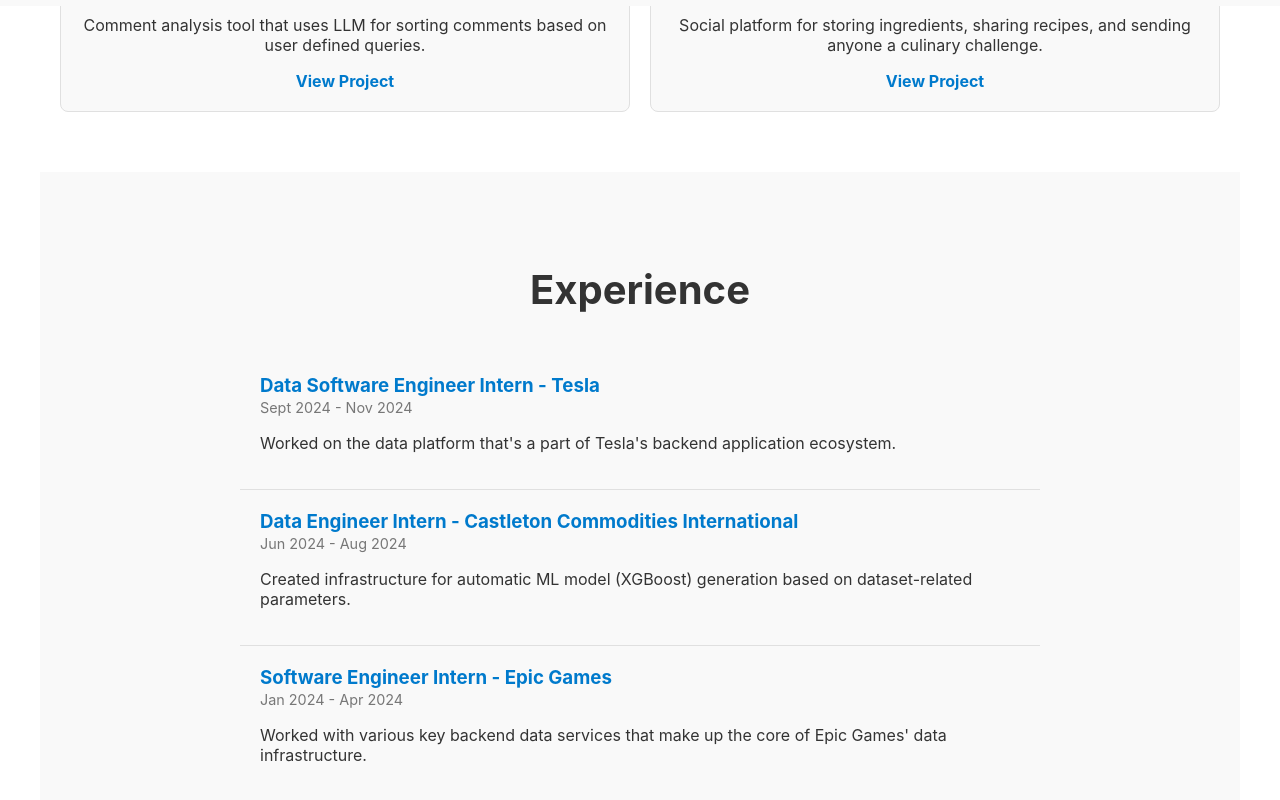
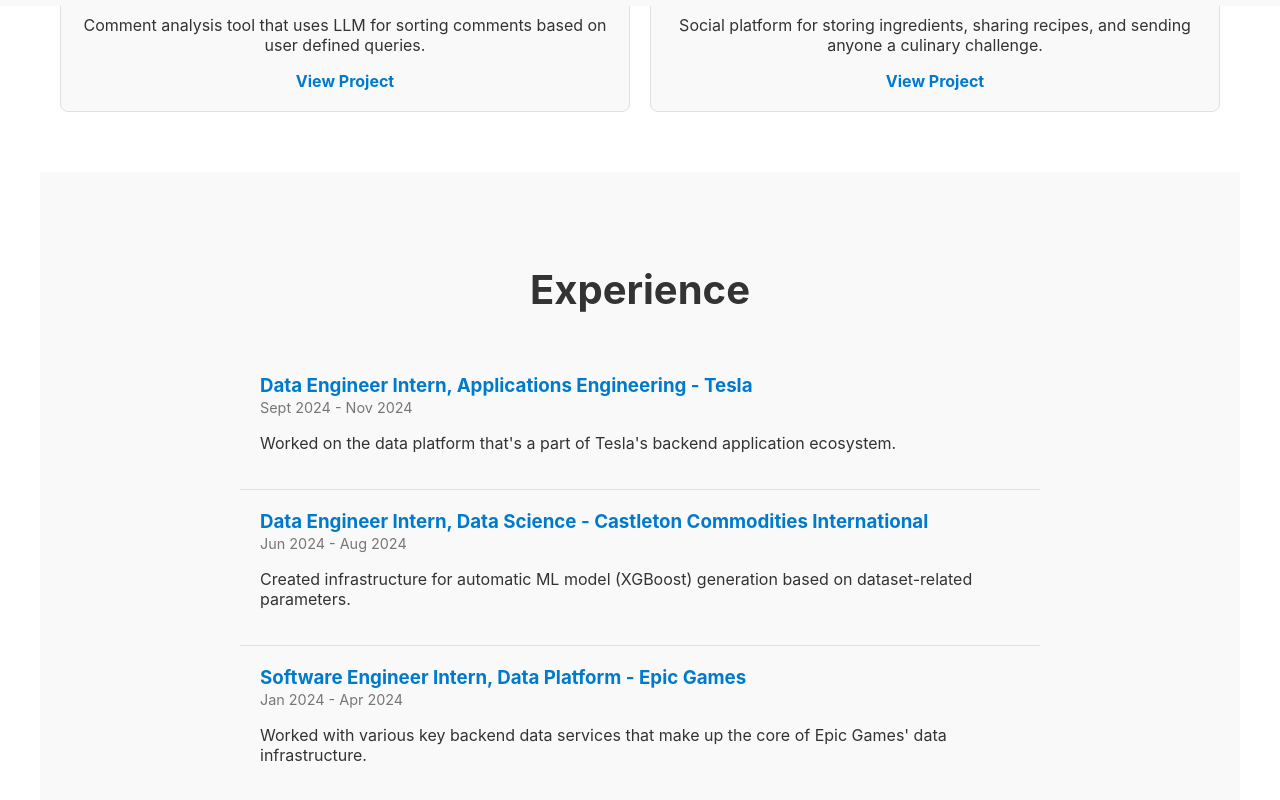
Before and after one commit to jayfeng20/jayfeng-website, a React (Create React App) app: page / in a window 1280 px wide. Shown: the part 794-1594 px from the top of the page. Built offline with nearby package versions, Linux system fonts and the light colour scheme.

Commit message:
update project

```diff
--- a/src/components/Experience.js
+++ b/src/components/Experience.js
@@ -4,21 +4,21 @@ import "../styles/Experience.css";
 const Experience = () => {
   const experiences = [
     {
-      title: "Data Software Engineer Intern",
+      title: "Data Engineer Intern, Applications Engineering",
       company: "Tesla",
       duration: "Sept 2024 - Nov 2024",
       description:
         "Worked on the data platform that's a part of Tesla's backend application ecosystem.",
     },
     {
-      title: "Data Engineer Intern",
+      title: "Data Engineer Intern, Data Science",
       company: "Castleton Commodities International",
       duration: "Jun 2024 - Aug 2024",
       description:
         "Created infrastructure for automatic ML model (XGBoost) generation based on dataset-related parameters.",
     },
     {
-      title: "Software Engineer Intern",
+      title: "Software Engineer Intern, Data Platform",
       company: "Epic Games",
       duration: "Jan 2024 - Apr 2024",
       description:
```
